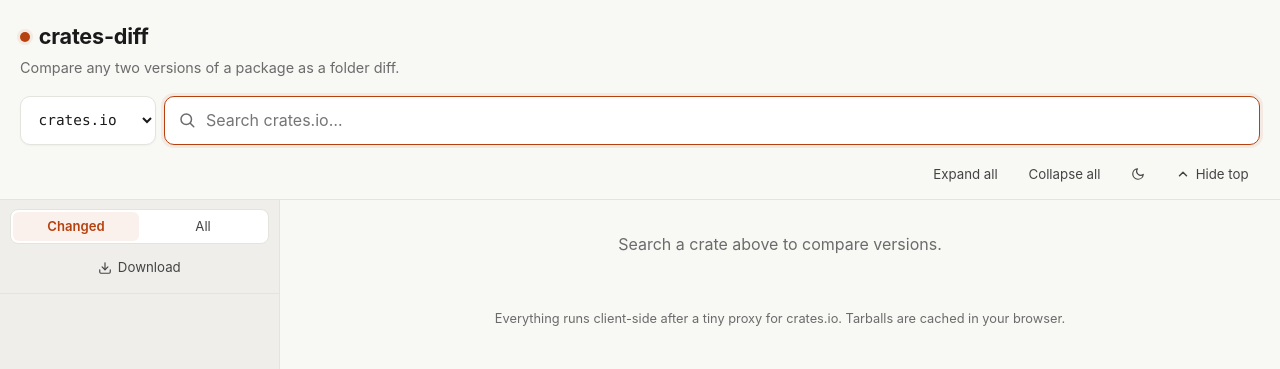
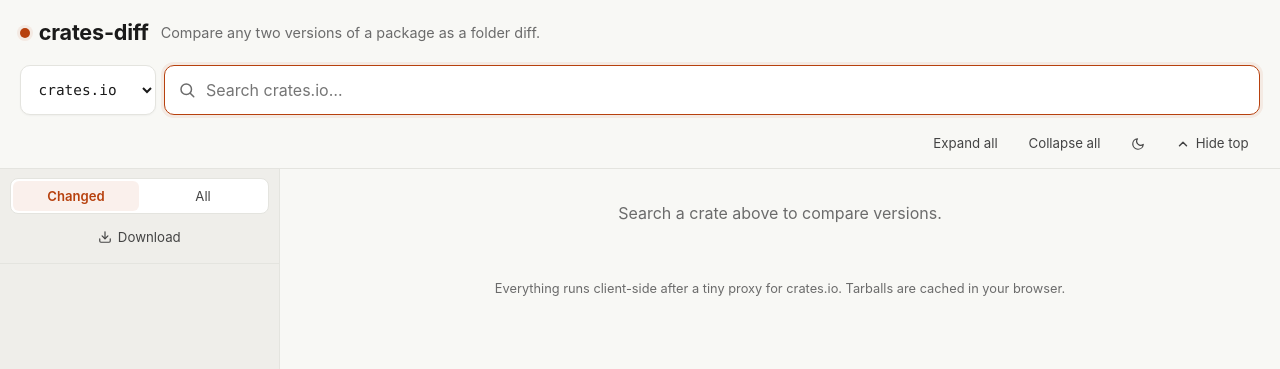
Before and after one commit to leighmcculloch/unpackage.dev, a plain HTML site: page static/index.html in a window 1280 px wide. Drawn offline with nearby package versions, Linux system fonts and the light colour scheme.

Commit message:
inline the tagline next to the heading

```diff
--- a/static/style.css
+++ b/static/style.css
@@ -237,9 +237,18 @@ a:hover { text-decoration: underline; }
 /* ---------- topbar content ---------- */
 
 header {
-  padding-top: 1.25rem;
+  padding-top: 1rem;
   padding-bottom: 0.25rem;
 }
+
+header .header-main {
+  display: flex;
+  align-items: baseline;
+  gap: 0.75rem;
+  flex-wrap: wrap;
+}
+
+header .header-main .tag { margin: 0; }
 
 h1 {
   margin: 0;
```
